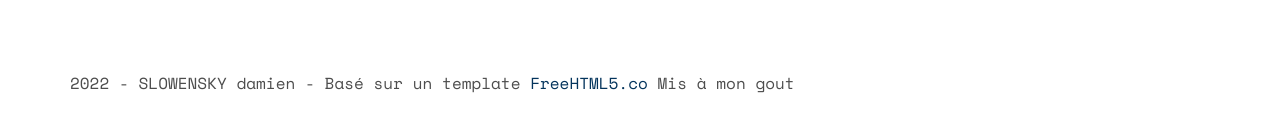
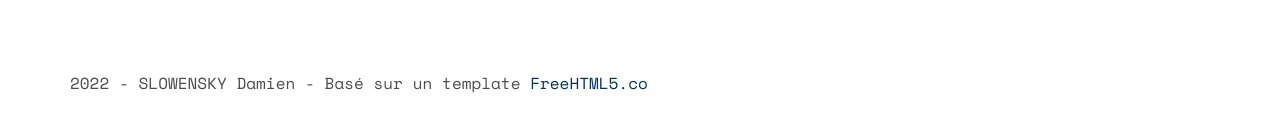
Before and after one commit to DodgerDam/DodgerDam.github.io, a plain HTML site: page index.html in a window 1280 px wide. Shown: the part 5035-5166 px from the top of the page. Drawn offline with nearby package versions, Linux system fonts and the light colour scheme; some packages are replaced by stand-ins of ours; no server answers; files whose address does not match are found by name.

Commit message:
Update index.html
Dernières correction

```diff
--- a/index.html
+++ b/index.html
@@ -83,7 +83,6 @@
 						<li><span class="first-block">Full Name:</span><span class="second-block">Damien SLOWENSKY</span></li>
 						<li><span class="first-block">Phone:</span><span class="second-block">(+33)6 66 58 21 09</span></li>
 						<li><span class="first-block">Email:</span><span class="second-block">damien.slowensky@gmail.com</span></li>
-						<!-- <li><span class="first-block">Website:</span><span class="second-block">http://slowensky.free.fr/</span></li> -->
 						<li><span class="first-block">Address:</span><span class="second-block">17b grande rue, 21130 TILLENAY</span></li>
 					</ul>
 				</div>
@@ -214,7 +213,7 @@
 								</div>
 							</div>
 						</li>
-			    	</ul>
+			    		</ul>
 				</div>
 			</div>
 		</div>
@@ -238,7 +237,6 @@
 							<div class="feature-copy">
 								<h3>Dévelopement</h3>
 								<p>Langage de programmation Java, C#, ASP NET, Power Builder</p>
-								<!-- <p>Facilis ipsum reprehenderit nemo molestias. Aut cum mollitia reprehenderit.</p> -->
 							</div>
 						</div>
 					</div>
@@ -251,7 +249,6 @@
 							<div class="feature-copy">
 								<h3>Base de données</h3>
 								<p>Oracle, My SQL, MS SQL Server, Maria DB, DB2, PL SQL.</p>
-								<!-- <p>Facilis ipsum reprehenderit nemo molestias. Aut cum mollitia reprehenderit.</p> -->
 							</div>
 						</div>
 
@@ -411,7 +408,7 @@
 		<div class="container">
 			<div class="row">
 				<div class="col-md-12">
-					<p>2022 - SLOWENSKY damien - Basé sur un template <a href="http://freehtml5.co" target="_blank">FreeHTML5.co</a> Mis à mon gout </p>
+					<p>2022 - SLOWENSKY Damien - Basé sur un template <a href="http://freehtml5.co" target="_blank">FreeHTML5.co</a> </p>
 				</div>
 			</div>
 		</div>
```
